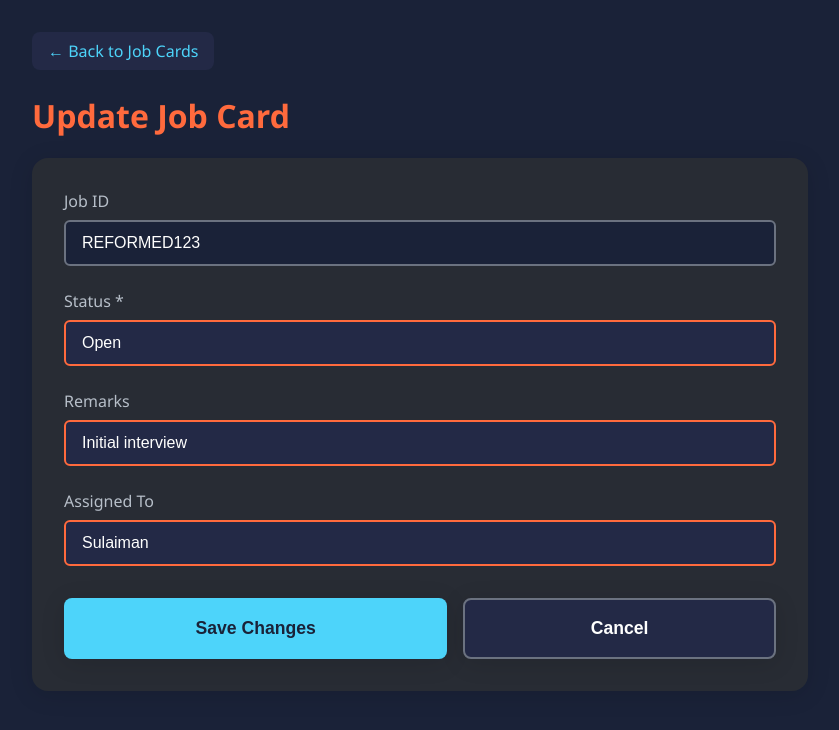
After one commit to biz2007/WDP-Automating-Job-Card-Update, a Flask app: page /update/REFORMED123 in a window 1280 px wide. The commit adds this page. Shown: the top 730 px of the page, without its empty margins (220-1059 px from the left). Run offline with Flask 3, Linux system fonts and the light colour scheme.

Commit message:
update delete search

```diff
--- a/app.py
+++ b/app.py
@@ -1,15 +1,37 @@
 from flask import Flask, render_template, request, redirect, url_for
+import json
+import os
 
 app = Flask(__name__)
 
-# “database”
-jobs = [
-    {"job_id": "JC1234", "status": "Open",   "remarks": "Initial review", "assigned_to": "Alice"},
-    {"job_id": "JC5678", "status": "Closed", "remarks": "Completed",      "assigned_to": "Bob"},
-]
+# File to store job data
+DATA_FILE = "jobs_data.json"
+
+def load_jobs():
+    """Load jobs from JSON file"""
+    if os.path.exists(DATA_FILE):
+        with open(DATA_FILE, 'r') as f:
+            return json.load(f)
+    # Default jobs if file doesn't exist
+    return [
+        {"job_id": "JC1234", "status": "Open",   "remarks": "Initial review", "assigned_to": "Alice"},
+        {"job_id": "JC5678", "status": "Closed", "remarks": "Completed",      "assigned_to": "Bob"},
+    ]
+
+def save_jobs(jobs):
+    """Save jobs to JSON file"""
+    with open(DATA_FILE, 'w') as f:
+        json.dump(jobs, f, indent=2)
+
+# Load jobs from file
+jobs = load_jobs()
 
 @app.route("/", methods=["GET", "POST"])
 def home():
+    global jobs
+    jobs = load_jobs()  # Reload jobs to ensure fresh data
+    search_query = request.args.get("search", "").strip().lower()
+
     if request.method == "POST":
         # get form values
         job_id = request.form.get("job_id", "").strip()
@@ -25,11 +47,57 @@ def home():
                 "remarks": remarks,
                 "assigned_to": assigned_to,
             })
+            # Save to file after adding
+            save_jobs(jobs)
 
-        # redirect so refresh doesn’t resubmit the form
+        # redirect so refresh doesn't resubmit the form
         return redirect(url_for("home"))
 
-    return render_template("index.html", jobs=jobs)
+    # Filter jobs based on search query
+    filtered_jobs = jobs
+    if search_query:
+        filtered_jobs = [
+            job for job in jobs
+            if search_query in job.get("job_id", "").lower()
+            or search_query in job.get("status", "").lower()
+            or search_query in job.get("remarks", "").lower()
+            or search_query in job.get("assigned_to", "").lower()
+        ]
+
+    return render_template("index.html", jobs=filtered_jobs, search_query=search_query)
+
+@app.route("/update/<job_id>", methods=["GET", "POST"])
+def update(job_id):
+    global jobs
+    jobs = load_jobs()  # Reload jobs to ensure fresh data
+    # Find the job to update
+    job = next((j for j in jobs if j["job_id"] == job_id), None)
+
+    if not job:
+        return redirect(url_for("home"))
+
+    if request.method == "POST":
+        # Update job fields
+        job["status"] = request.form.get("status", "").strip()
+        job["remarks"] = request.form.get("remarks", "").strip()
+        job["assigned_to"] = request.form.get("assigned_to", "").strip()
+
+        # Save to file
+        save_jobs(jobs)
+        return redirect(url_for("home"))
+
+    return render_template("update.html", job=job)
+
+@app.route("/delete/<job_id>", methods=["POST"])
+def delete(job_id):
+    global jobs
+    jobs = load_jobs()  # Reload jobs to ensure fresh data
+    # Filter out the job to delete
+    jobs = [j for j in jobs if j["job_id"] != job_id]
+
+    # Save to file
+    save_jobs(jobs)
+    return redirect(url_for("home"))
 
 if __name__ == "__main__":
     app.run(debug=True)
--- /dev/null
+++ b/jobs_data.json
@@ -0,0 +1,8 @@
+[
+  {
+    "job_id": "REFORMED123",
+    "status": "Open",
+    "remarks": "Initial interview",
+    "assigned_to": "Sulaiman"
+  }
+]
--- /dev/null
+++ b/templates/update.html
@@ -0,0 +1,230 @@
+<!DOCTYPE html>
+<html lang="en">
+
+<head>
+    <meta charset="UTF-8" />
+    <meta name="viewport" content="width=device-width,initial-scale=1.0" />
+    <title>Update Job Card</title>
+
+    <style>
+        :root {
+            /* Theming (easy to override for dark mode, branding, etc) */
+            --primary-bg: #1a2238;
+            --secondary-bg: #232946;
+            --card-bg: #282c34;
+            --accent: #ff6a3d;
+            /* Orange Accent */
+            --accent-hover: #e65c2a;
+            --action: #4dd4fa;
+            /* Cyan for actions */
+            --success: #19a974;
+            /* Green for confirms */
+            --danger: #ea445a;
+            /* Red for destructive */
+            --table-border: #6b7280;
+            --focus-ring: #ffe287;
+            --text: #fffffe;
+            --muted-text: #b7bfc9;
+            --button-radius: 8px;
+            --input-radius: 6px;
+            --shadow: 0 4px 24px 0 rgba(0, 0, 0, 0.12);
+            --shadow-glow: 0 0 10px 3px var(--accent);
+            --transition-speed: 0.3s;
+            --row-hover: #27314a;
+            font-size: 16px;
+        }
+
+        /* Global Reset & Typography */
+        *,
+        *::before,
+        *::after {
+            box-sizing: border-box;
+        }
+
+        body {
+            margin: 0;
+            background: var(--primary-bg);
+            color: var(--text);
+            font-family: 'Segoe UI', Arial, sans-serif;
+            font-size: 1rem;
+        }
+
+        h1,
+        h2,
+        h3 {
+            color: var(--accent);
+            margin-top: 0;
+        }
+
+        a {
+            color: var(--action);
+            text-decoration: none;
+        }
+
+        main {
+            padding: 2rem 0.75rem;
+            max-width: 800px;
+            margin: 0 auto;
+        }
+
+        .back-link {
+            display: inline-block;
+            margin-bottom: 1.5rem;
+            padding: 0.5em 1em;
+            background: var(--secondary-bg);
+            border-radius: var(--button-radius);
+            transition: background var(--transition-speed);
+        }
+
+        .back-link:hover {
+            background: var(--card-bg);
+        }
+
+        /* Update Form */
+        .update-form {
+            background: var(--card-bg);
+            border-radius: 1rem;
+            box-shadow: var(--shadow);
+            padding: 2rem;
+            animation: fadeInUp 0.6s ease-out;
+        }
+
+        .form-group {
+            margin-bottom: 1.5rem;
+        }
+
+        .form-group label {
+            display: block;
+            margin-bottom: 0.5rem;
+            font-weight: 500;
+            color: var(--muted-text);
+        }
+
+        .form-group input,
+        .form-group select {
+            width: 100%;
+            padding: 0.75em 1em;
+            border-radius: var(--input-radius);
+            border: 2px solid var(--accent);
+            background: var(--secondary-bg);
+            color: var(--text);
+            font-size: 1em;
+            transition: border-color var(--transition-speed), box-shadow var(--transition-speed);
+        }
+
+        .form-group input:focus,
+        .form-group select:focus {
+            border-color: var(--action);
+            box-shadow: 0 0 0 3px var(--focus-ring);
+            outline: none;
+        }
+
+        .form-group .readonly {
+            background: var(--primary-bg);
+            border-color: var(--table-border);
+            cursor: not-allowed;
+        }
+
+        .button-group {
+            display: flex;
+            gap: 1rem;
+            margin-top: 2rem;
+        }
+
+        .btn {
+            flex: 1;
+            padding: 1em 2em;
+            border-radius: var(--button-radius);
+            font-weight: bold;
+            font-size: 1.1em;
+            box-shadow: var(--shadow);
+            cursor: pointer;
+            border: none;
+            transition: background var(--transition-speed), box-shadow var(--transition-speed), transform var(--transition-speed);
+        }
+
+        .btn:hover,
+        .btn:focus {
+            box-shadow: 0 0 0 3px var(--focus-ring), var(--shadow);
+            transform: scale(1.04);
+            outline: none;
+        }
+
+        .btn-primary {
+            background: var(--action);
+            color: var(--primary-bg);
+        }
+
+        .btn-primary:hover {
+            background: var(--accent);
+            color: var(--text);
+        }
+
+        .btn-secondary {
+            background: var(--secondary-bg);
+            color: var(--text);
+            border: 2px solid var(--table-border);
+        }
+
+        .btn-secondary:hover {
+            background: var(--card-bg);
+        }
+
+        @keyframes fadeInUp {
+            from {
+                opacity: 0;
+                transform: translateY(20px);
+            }
+
+            to {
+                opacity: 1;
+                transform: translateY(0);
+            }
+        }
+
+        @media (max-width: 600px) {
+            .button-group {
+                flex-direction: column;
+            }
+        }
+    </style>
+</head>
+
+<body>
+    <main>
+        <a href="{{ url_for('home') }}" class="back-link">← Back to Job Cards</a>
+
+        <h1>Update Job Card</h1>
+
+        <form class="update-form" method="post">
+            <div class="form-group">
+                <label for="job_id">Job ID</label>
+                <input type="text" id="job_id" name="job_id" value="{{ job.job_id }}" class="readonly" readonly />
+            </div>
+
+            <div class="form-group">
+                <label for="status">Status *</label>
+                <input type="text" id="status" name="status" value="{{ job.status }}" required />
+            </div>
+
+            <div class="form-group">
+                <label for="remarks">Remarks</label>
+                <input type="text" id="remarks" name="remarks" value="{{ job.remarks }}" />
+            </div>
+
+            <div class="form-group">
+                <label for="assigned_to">Assigned To</label>
+                <input type="text" id="assigned_to" name="assigned_to" value="{{ job.assigned_to }}" />
+            </div>
+
+            <div class="button-group">
+                <button type="submit" class="btn btn-primary">Save Changes</button>
+                <a href="{{ url_for('home') }}" style="flex: 1;">
+                    <button type="button" class="btn btn-secondary" style="width: 100%;">Cancel</button>
+                </a>
+            </div>
+        </form>
+    </main>
+</body>
+
+</html>
```
Also changed, not shown: templates/index.html (+11 -4 lines).
